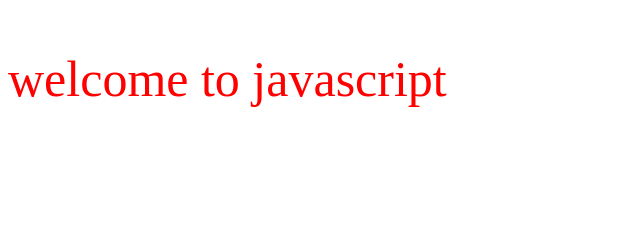
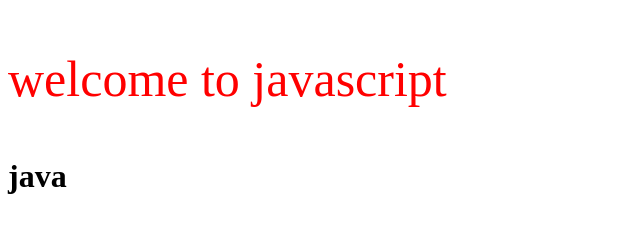
Before and after one commit to SreeHariniVinothKannan/client1, a plain HTML site: page index.html in a window 1280 px wide. Shown: the whole page, without its empty margins (0-640 px from the left). Drawn offline with Linux system fonts and the light colour scheme.

Commit message:
updation3

```diff
--- a/index.html
+++ b/index.html
@@ -8,5 +8,7 @@
 </head>
 <body>
     <p>welcome to javascript</p>
+
+    <h1>java</h1>
 </body>
 </html>
```
